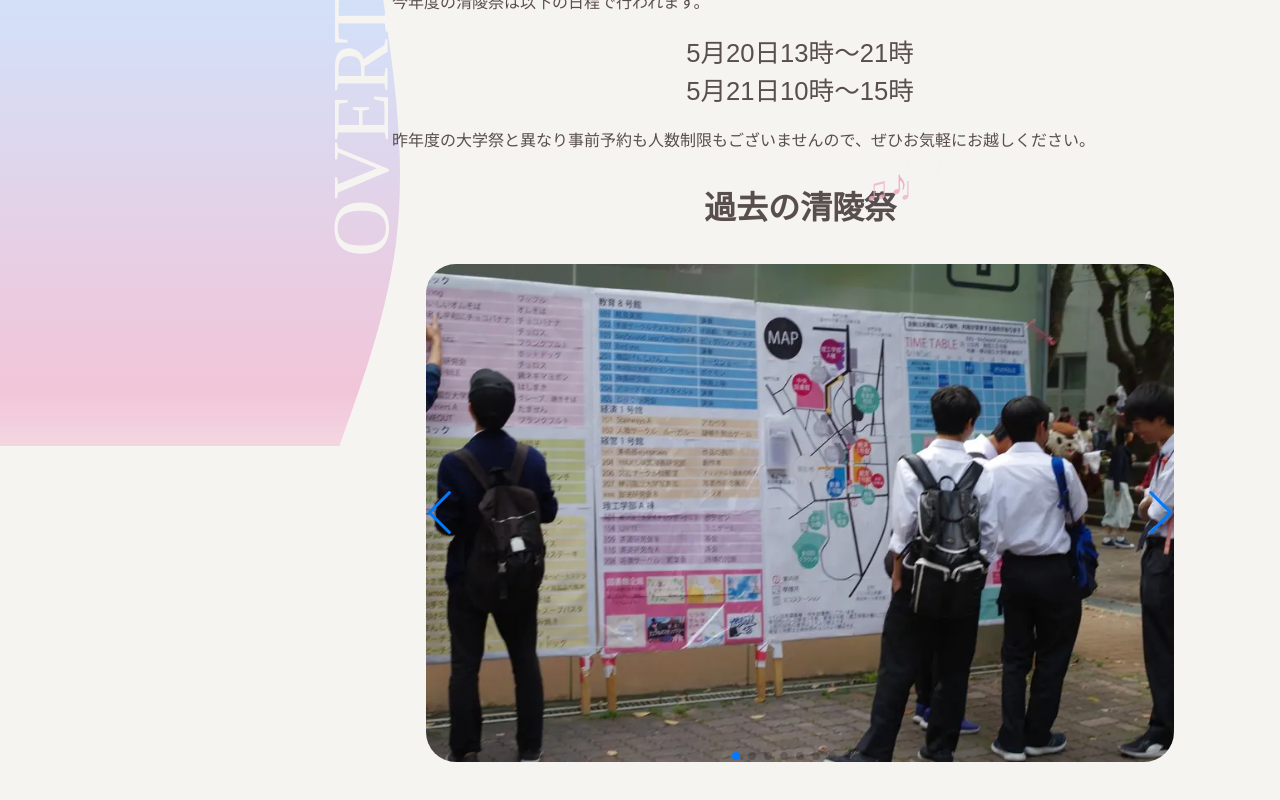
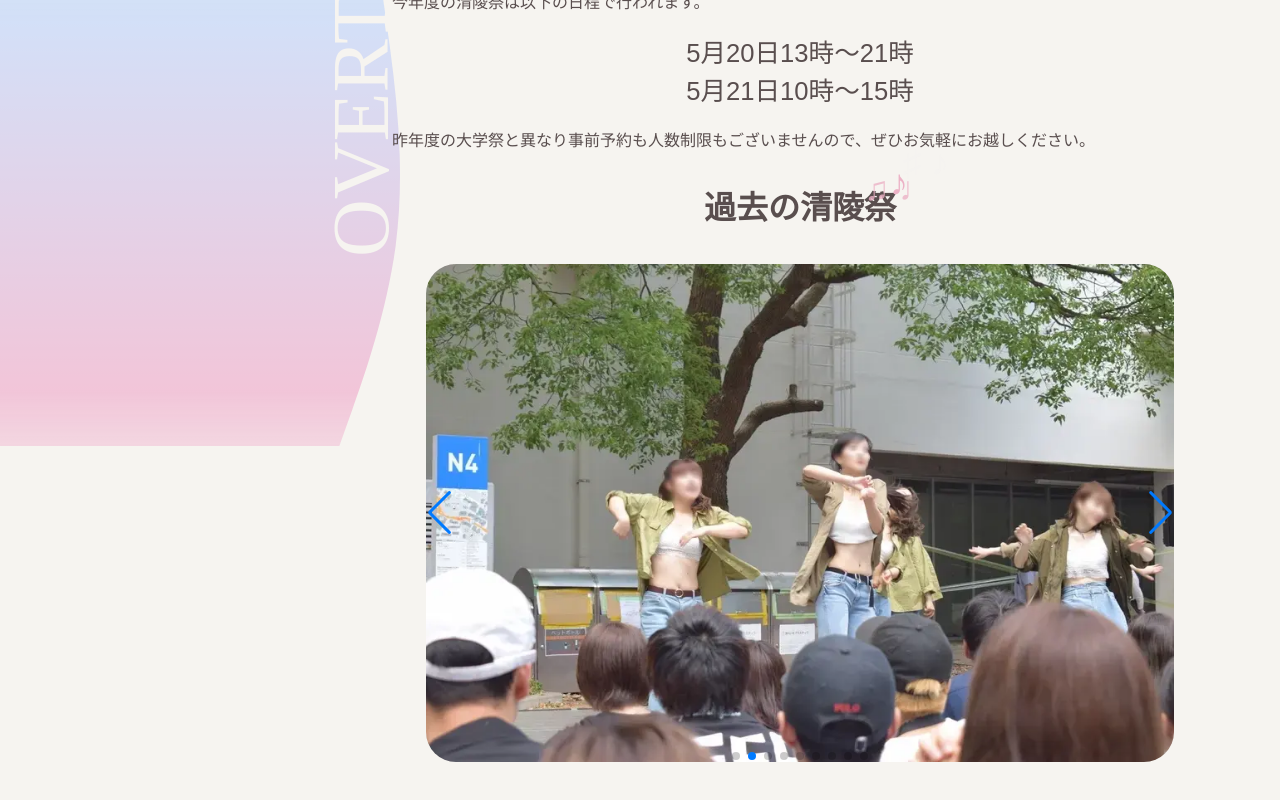
Before and after one commit to ynufes-tech/ynufes-seiryo23, a Nuxt app: page /about in a window 1280 px wide. Shown: the part 354-1154 px from the top of the page. Built offline with nearby package versions, Linux system fonts and the light colour scheme.

Commit message:
fix: autoplayをtrue

```diff
--- a/components/TheCarousel.vue
+++ b/components/TheCarousel.vue
@@ -18,7 +18,7 @@ const props = withDefaults(defineProps<Props>(), {
   <swiper
     :modules="[Pagination, Autoplay, Navigation]"
     :pagination="{ clickable: true }"
-    :autoplay="false"
+    :autoplay="true"
     :loop="true"
     :space-between="10"
     :centered-slides="true"
```
